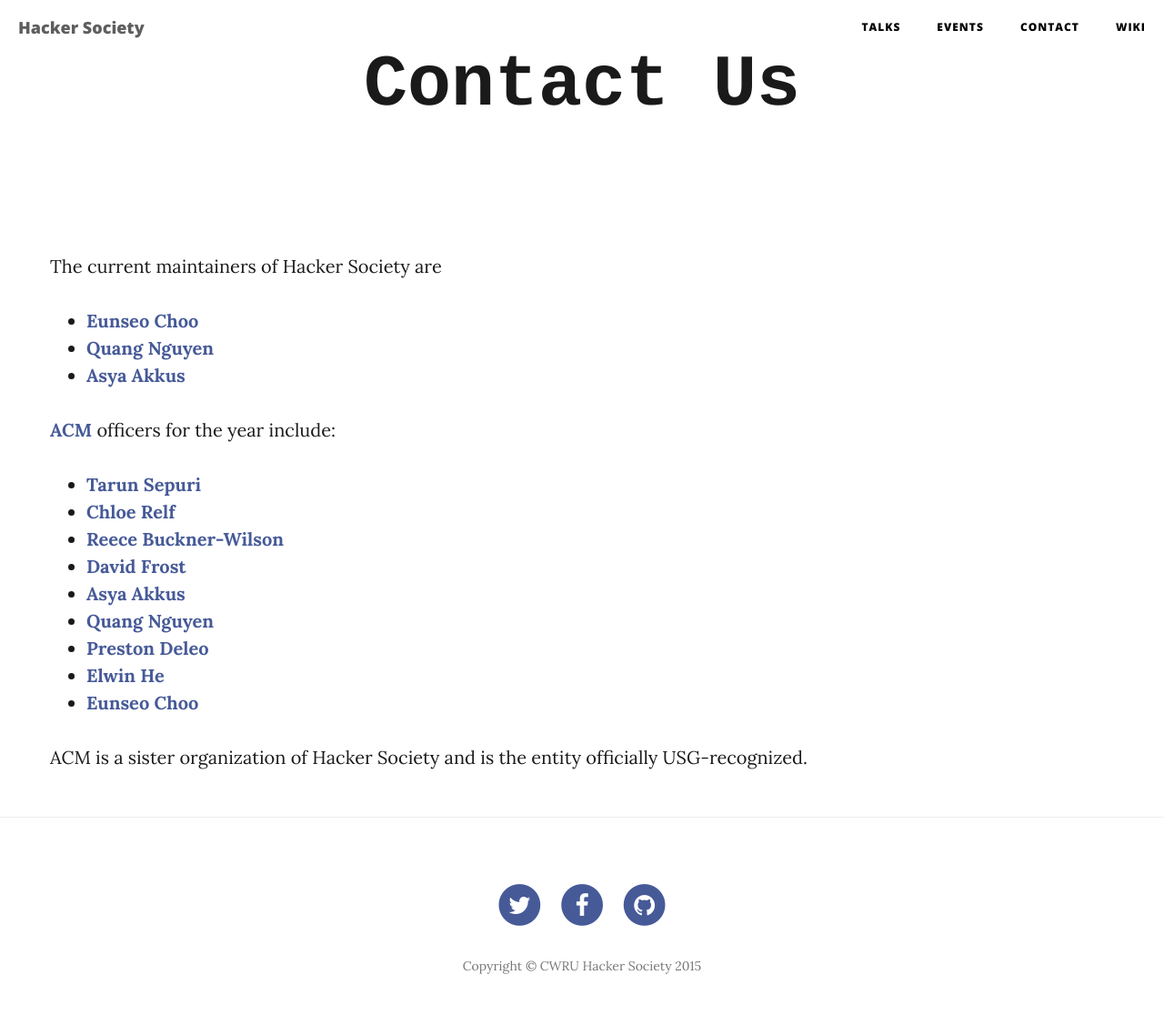
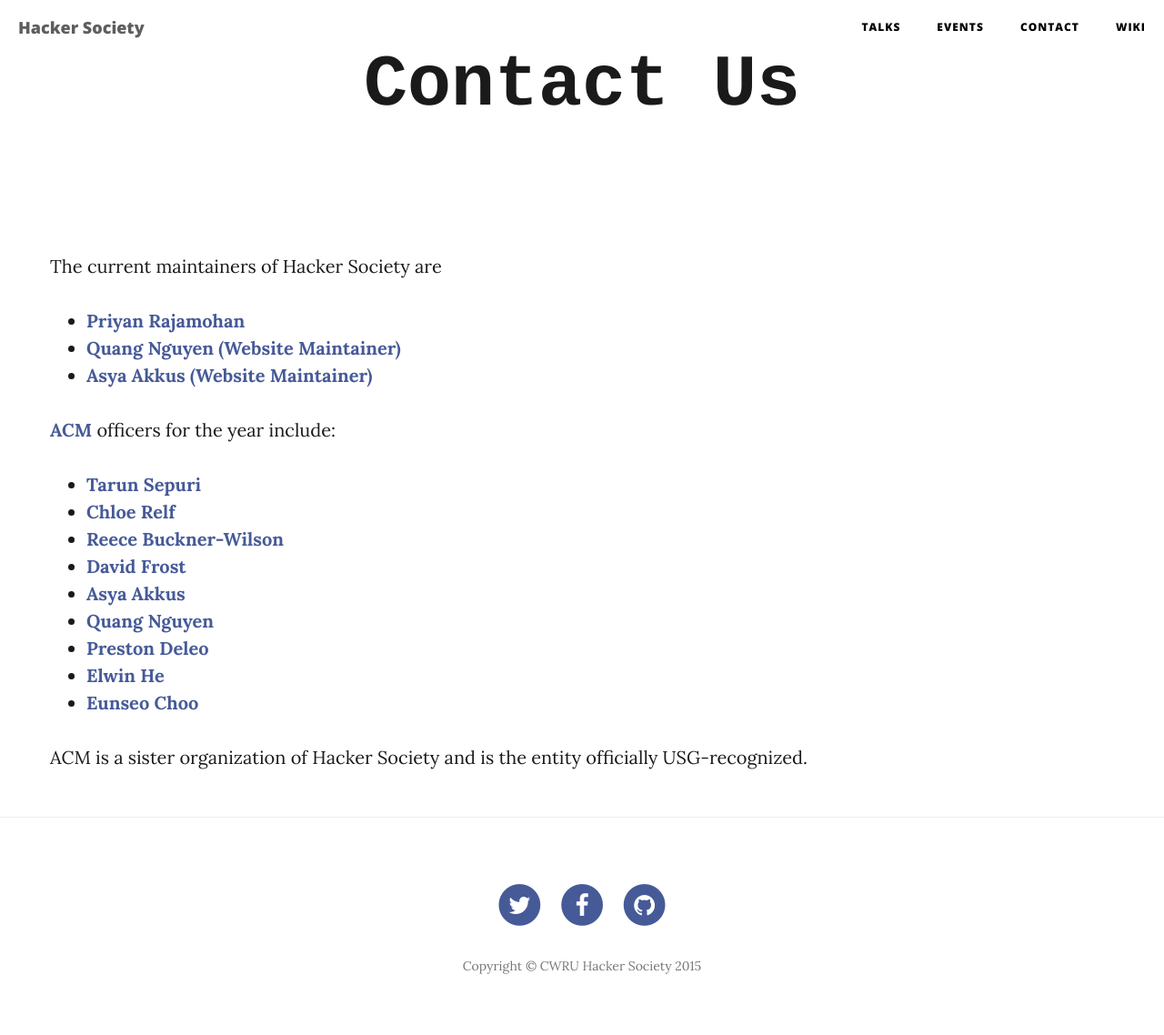
Before and after one commit to hacsoc/hacsoc.github.com, a Jekyll site: the page built from contact.md, in a window 1280 px wide. Shown: the whole page at 91% size. Built offline with Jekyll 4.4.1, drawn with Linux system fonts in a browser that asks for light colours; nearby versions of some CDN libraries.

Commit message:
Changed maintainer

```diff
--- a/_data/maintainers.yml
+++ b/_data/maintainers.yml
@@ -1,9 +1,9 @@
 current:
-    - name: Eunseo Choo
-      email: exc393@case.edu
+    - name: Priyan Rajamohan
+      email: bxr261@case.edu
 
-    - name: Quang Nguyen
+    - name: Quang Nguyen (Website Maintainer)
       email: qnn8@case.edu
 
-    - name: Asya Akkus
+    - name: Asya Akkus (Website Maintainer)
       email: aya29@case.edu
```
